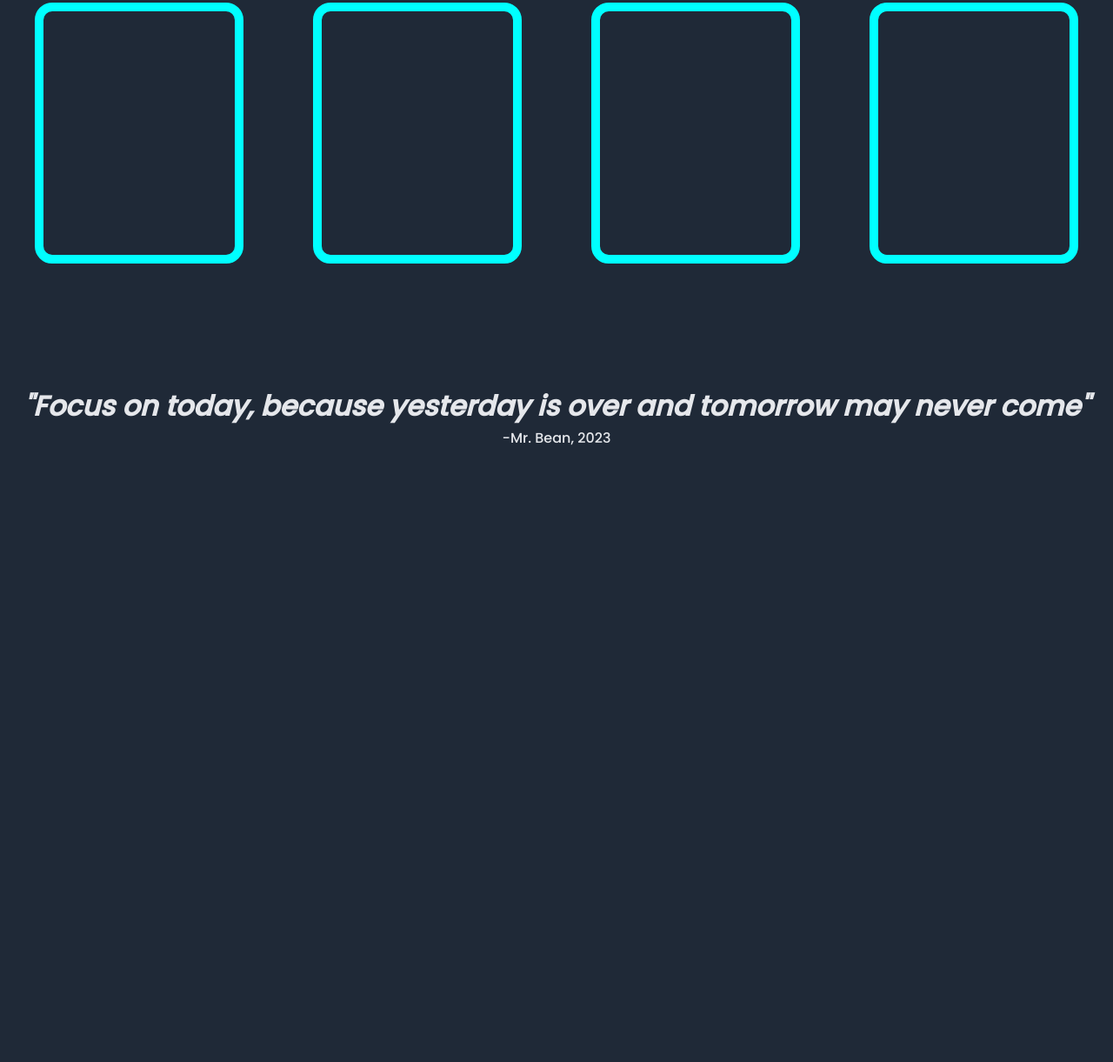
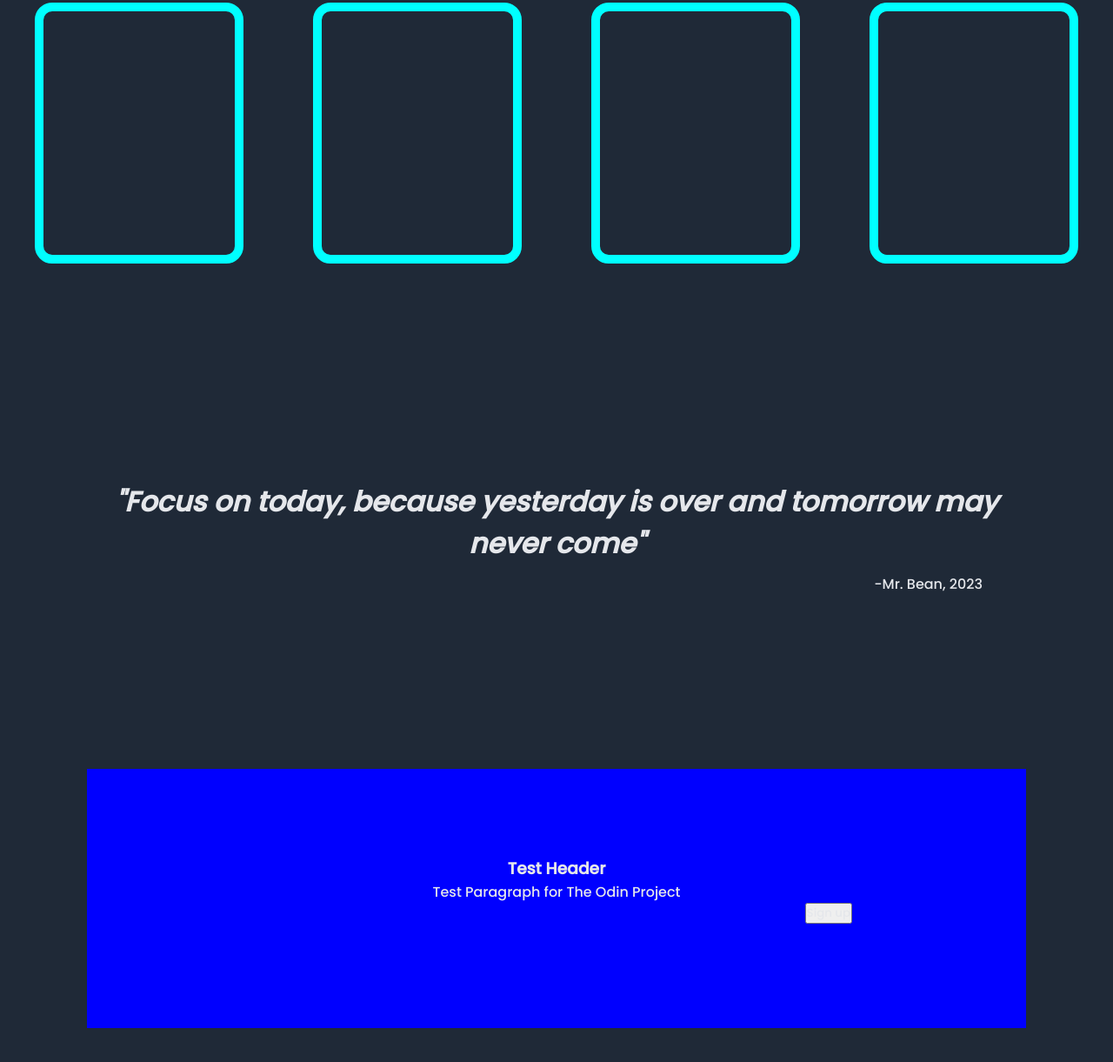
Before and after one commit to BenchmarkedDev/odin-landingpage, a plain HTML site: page index.html in a window 1280 px wide. Shown: the part 757-1978 px from the top of the page at 87% size. Before the commit the page ends 1273 px from the top, so only its background shows below. Drawn offline with Linux system fonts and the light colour scheme.

Commit message:
Update #6

```diff
--- a/index.html
+++ b/index.html
@@ -55,10 +55,20 @@
   </div>
 
 
-
+    <div class="quote-wrapper">
     <h1 class="quote-main"><em>"Focus on today, because yesterday is over and tomorrow may never come"</em></h1>
     <p class="quote-sub">-Mr. Bean, 2023</p>
-
+      </div>
   </body>
 
+
+  <div class="footer-wrapper">
+    <div class="foot-text-wrapper">
+    <h3 class="foot-header">Test Header</h3>
+    <p class="foot-text">Test Paragraph for The Odin Project</p>
+    </div>
+
+    <button class="foot-button">Sign up</button>
+  </div>
+
 </html>
--- a/style.css
+++ b/style.css
@@ -112,11 +112,9 @@ width: 40%;
 }
 
 
-.quote-section {
+.quote-wrapper {
 
-display: flex;
-margin-top: 160px;
-justify-content: center;
+padding: 100px;
 
 
 }
@@ -124,11 +122,32 @@ justify-content: center;
 .quote-main {
   text-align: center;
   margin-top: 100px;
+  padding: 10px;
+
 
 
 }
 
 .quote-sub {
-text-align: center;
+text-align: right;
+margin-right: 50px;
+}
 
+.footer-wrapper {
+
+  background-color: blue;
+  margin: 100px;
+  justify-content: center;
 }
+
+.foot-text-wrapper {
+  text-align: center;
+  margin-top: 100px;
+}
+
+
+.foot-button {
+  float: right;
+  margin-bottom: 120px;
+  margin-right: 200px;
+}
```
